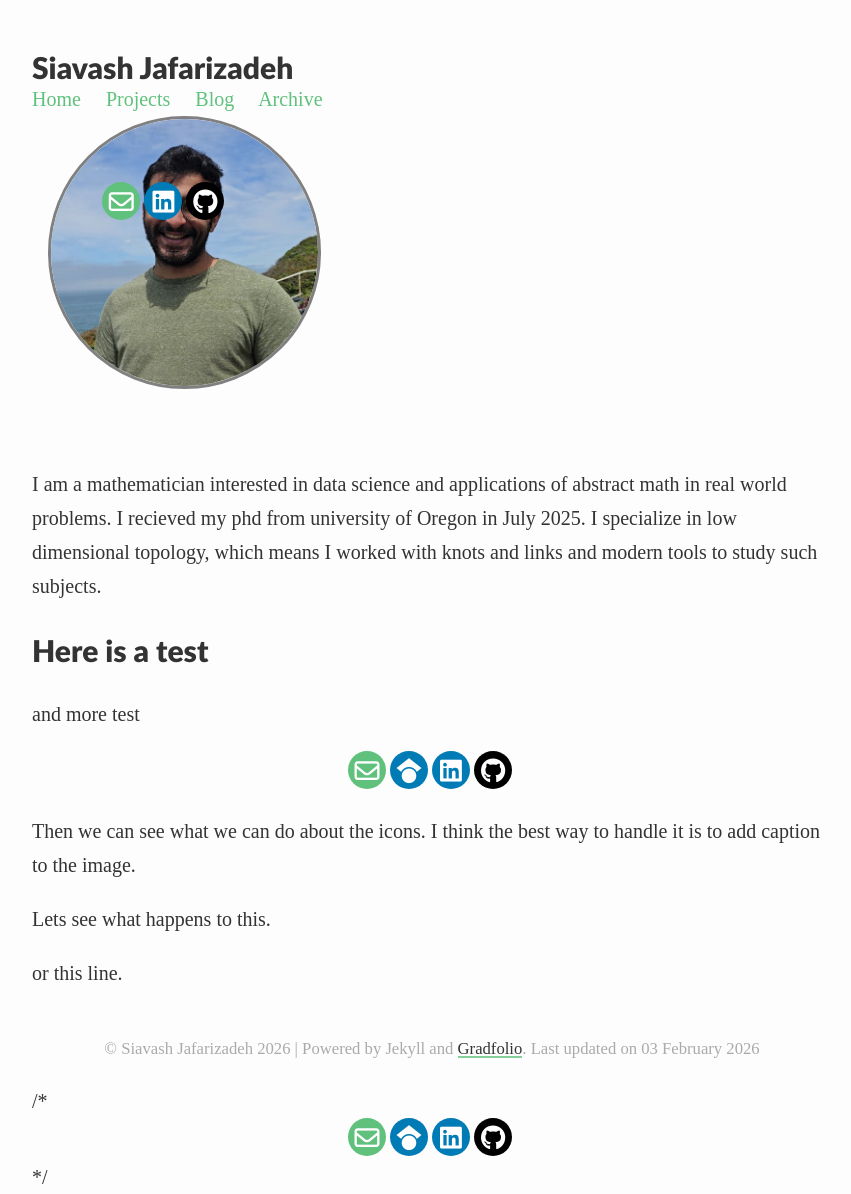
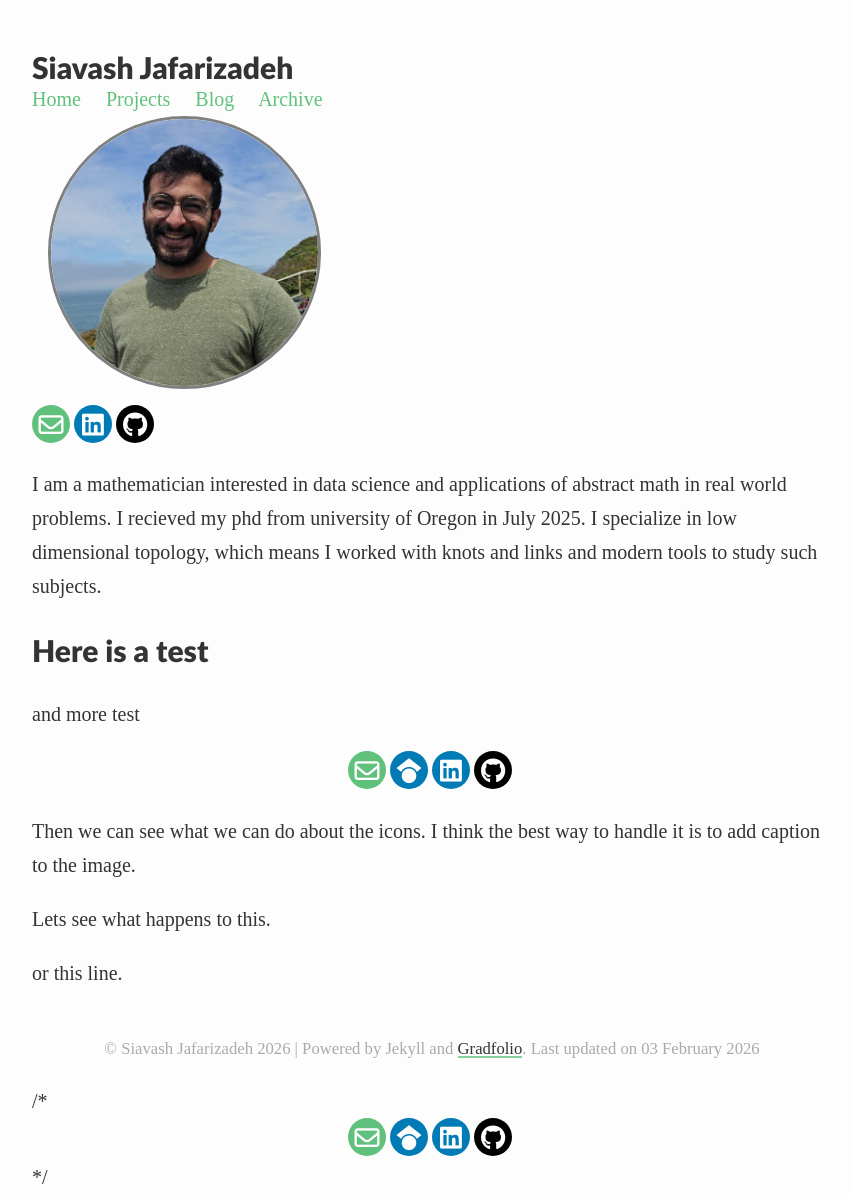
Before and after one commit to Sia-jaf/Sia-jaf.github.io, a Jekyll site: the page built from index.md, in a window 1280 px wide. Shown: the whole page, without its empty margins (208-1059 px from the left). Built offline with Jekyll 4.4.1, drawn with Linux system fonts in a browser that asks for light colours; some web fonts are replaced.

Commit message:
Maybe last attempt today at fixing the position of the picture.

```diff
--- a/_layouts/about.html
+++ b/_layouts/about.html
@@ -5,9 +5,10 @@
 {% if page.profile %}
     {% if page.profile.image %}
             <div class="profile-container">
-                <div>
+                <div width="33%">
                 <img class="profile {{ page.profile.align }}"  width="100%" src="{{ page.profile.image | prepend: '/assets/images/' | relative_url }}">
                 </div>
+                <br>
                 <div class="rounded-social-buttons" style="float: left;">
                     {%- if site.email -%}
                     <a title="{{ _locale_string_email }}"
--- a/assets/css/_sass/profile.scss
+++ b/assets/css/_sass/profile.scss
@@ -24,9 +24,9 @@
 }
 */
 .profile-container {
-  display: grid;
+  display: inline-block;
   width: 33.33%;
-  grid-template-rows: 20% 20%;
+  grid-template-rows: 70% 30%;
 }
 
 .profile {
```
